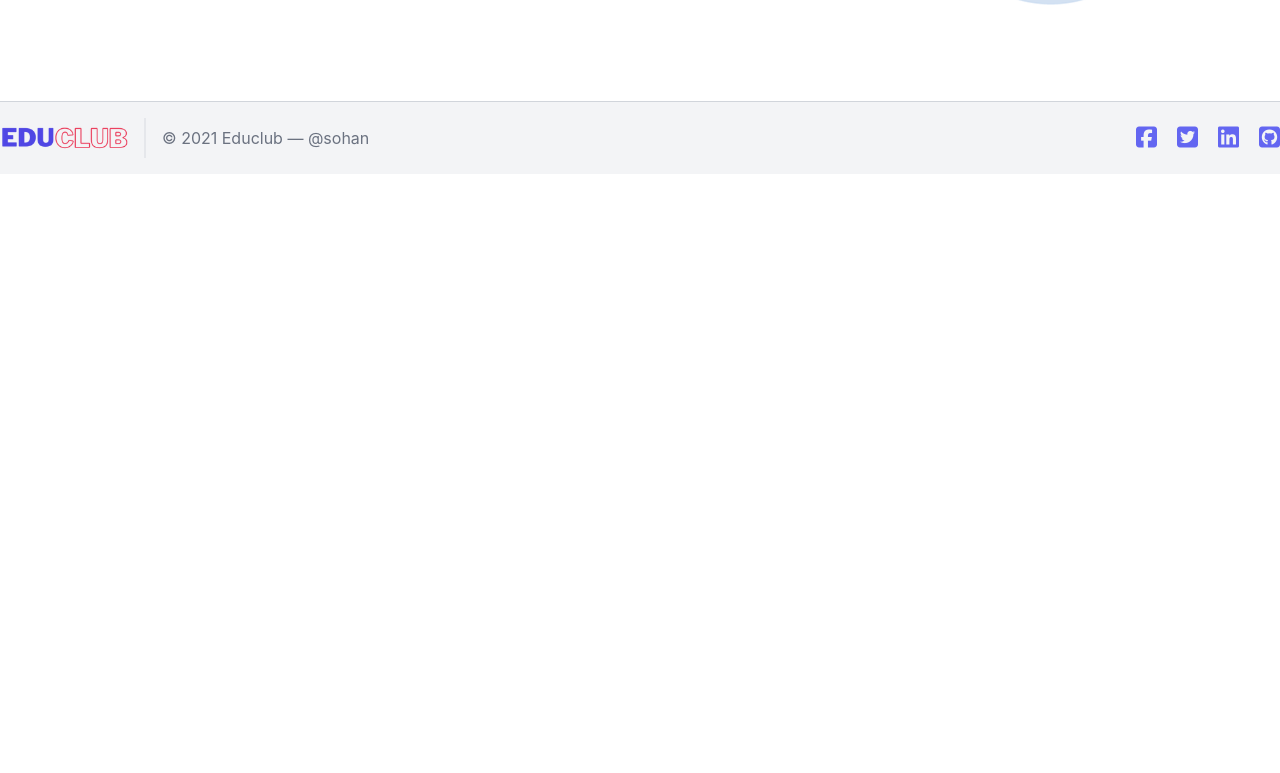
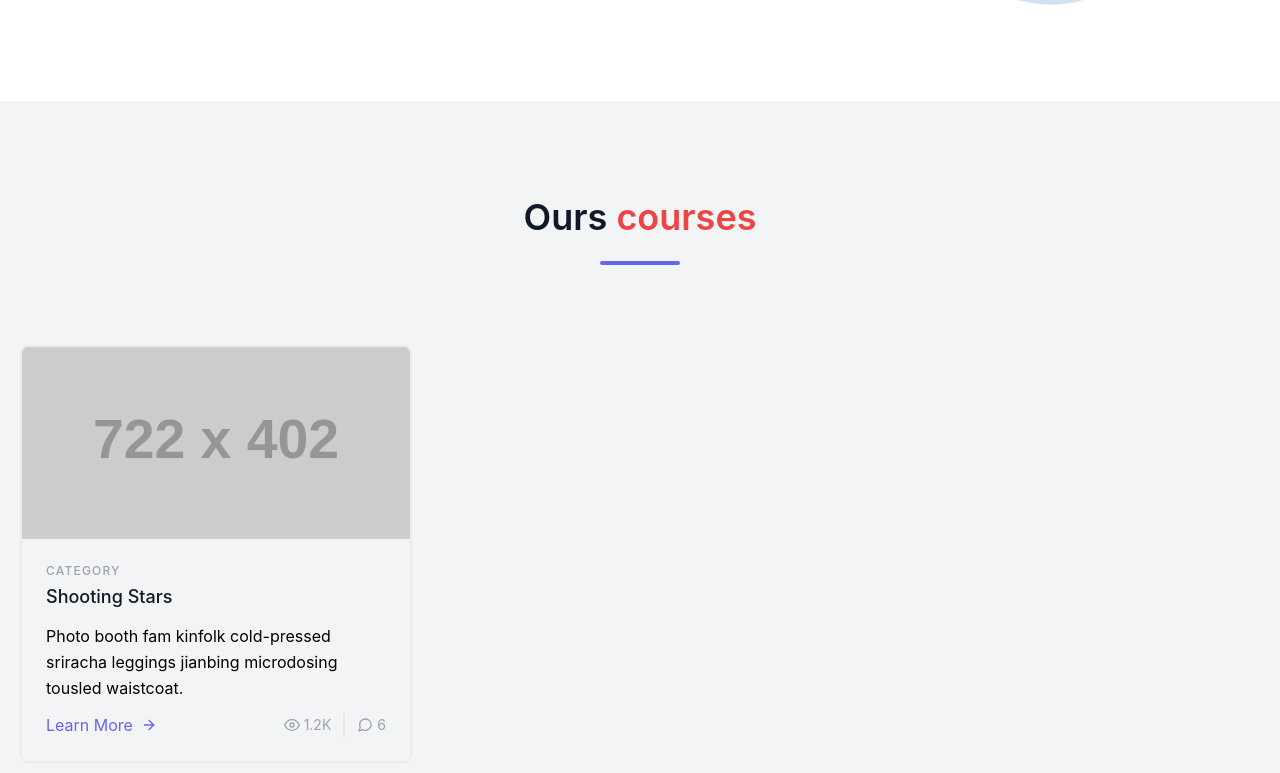
Before and after one commit to coders-sohan/review-website, a React (Create React App) app: page / in a window 1280 px wide. Shown: the part 627-1400 px from the top of the page. Before the commit the page ends 801 px from the top, so only its background shows below. Built offline with nearby package versions, Linux system fonts and the light colour scheme; the HTML template or start-up script is replaced by a standard one.

Commit message:
course section updated

```diff
--- /dev/null
+++ b/src/components/CourseSection/CourseSection.js
@@ -0,0 +1,87 @@
+import React from "react";
+
+const CourseSection = () => {
+	return (
+		<>
+			<div class="text-center mb-20">
+				<h1 class="sm:text-4xl text-3xl font-semibold title-font text-gray-900 mb-4">
+					Ours <span className="text-red-500">courses</span>
+				</h1>
+				<div class="flex mt-6 justify-center">
+					<div class="w-20 h-1 rounded-full bg-indigo-500 inline-flex"></div>
+				</div>
+			</div>
+			<div class="flex flex-wrap -m-4">
+				<div class="p-4 md:w-1/3">
+					<div class="h-full border-2 border-gray-200 border-opacity-60 rounded-lg overflow-hidden">
+						<img
+							class="lg:h-48 md:h-36 w-full object-cover object-center"
+							src="https://dummyimage.com/722x402"
+							alt="blog"
+						/>
+						<div class="p-6">
+							<h2 class="tracking-widest text-xs title-font font-medium text-gray-400 mb-1">
+								CATEGORY
+							</h2>
+							<h1 class="title-font text-lg font-medium text-gray-900 mb-3">
+								Shooting Stars
+							</h1>
+							<p class="leading-relaxed mb-3">
+								Photo booth fam kinfolk cold-pressed sriracha leggings jianbing
+								microdosing tousled waistcoat.
+							</p>
+							<div class="flex items-center flex-wrap ">
+								<a class="text-indigo-500 inline-flex items-center md:mb-2 lg:mb-0">
+									Learn More
+									<svg
+										class="w-4 h-4 ml-2"
+										viewBox="0 0 24 24"
+										stroke="currentColor"
+										stroke-width="2"
+										fill="none"
+										stroke-linecap="round"
+										stroke-linejoin="round"
+									>
+										<path d="M5 12h14"></path>
+										<path d="M12 5l7 7-7 7"></path>
+									</svg>
+								</a>
+								<span class="text-gray-400 mr-3 inline-flex items-center lg:ml-auto md:ml-0 ml-auto leading-none text-sm pr-3 py-1 border-r-2 border-gray-200">
+									<svg
+										class="w-4 h-4 mr-1"
+										stroke="currentColor"
+										stroke-width="2"
+										fill="none"
+										stroke-linecap="round"
+										stroke-linejoin="round"
+										viewBox="0 0 24 24"
+									>
+										<path d="M1 12s4-8 11-8 11 8 11 8-4 8-11 8-11-8-11-8z"></path>
+										<circle cx="12" cy="12" r="3"></circle>
+									</svg>
+									1.2K
+								</span>
+								<span class="text-gray-400 inline-flex items-center leading-none text-sm">
+									<svg
+										class="w-4 h-4 mr-1"
+										stroke="currentColor"
+										stroke-width="2"
+										fill="none"
+										stroke-linecap="round"
+										stroke-linejoin="round"
+										viewBox="0 0 24 24"
+									>
+										<path d="M21 11.5a8.38 8.38 0 01-.9 3.8 8.5 8.5 0 01-7.6 4.7 8.38 8.38 0 01-3.8-.9L3 21l1.9-5.7a8.38 8.38 0 01-.9-3.8 8.5 8.5 0 014.7-7.6 8.38 8.38 0 013.8-.9h.5a8.48 8.48 0 018 8v.5z"></path>
+									</svg>
+									6
+								</span>
+							</div>
+						</div>
+					</div>
+				</div>
+			</div>
+		</>
+	);
+};
+
+export default CourseSection;
--- a/src/components/Footer/Footer.js
+++ b/src/components/Footer/Footer.js
@@ -4,7 +4,7 @@ import logo from "../../img/educlub.png";
 
 const Footer = () => {
 	return (
-		<footer className=" bg-gray-100 border-t border-gray-300">
+		<footer className=" bg-gray-50 border-t border-gray-300">
 			<div className="container py-4 mx-auto flex items-center sm:flex-row flex-col">
 				<NavLink to="/">
 					<img src={logo} className="w-32" alt="logo" />
--- a/src/components/Header/Header.js
+++ b/src/components/Header/Header.js
@@ -4,7 +4,7 @@ import logo from "../../img/educlub.png";
 
 const Header = () => {
 	return (
-		<header className=" bg-gray-100 border-b border-gray-300">
+		<header className=" bg-gray-50 border-b border-gray-300">
 			<div className="container mx-auto flex flex-wrap py-3 flex-col md:flex-row items-center">
 				<NavLink to="/">
 					<img src={logo} alt="logo" />
--- a/src/components/HeroSection/HeroSection.js
+++ b/src/components/HeroSection/HeroSection.js
@@ -1,5 +1,5 @@
 import React from "react";
-import heroImg from '../../img/edu_1.png';
+import heroImg from "../../img/edu_1.png";
 
 const HeroSection = () => {
 	return (
@@ -21,7 +21,10 @@ const HeroSection = () => {
 				</p>
 				<div className="flex justify-center">
 					<button className="inline-flex text-white bg-indigo-500 border-0 py-2 px-5 focus:outline-none hover:bg-indigo-600 rounded text-lg focus:ring-2 ring-offset-2 ring-indigo-500 transition duration-300 ease-linear">
-						Enroll Now
+						<span className="mr-3">Enroll Now</span>
+						<span>
+							<i class="fas fa-check-double text-base"></i>
+						</span>
 					</button>
 					<button className="ml-4 inline-flex text-white bg-gray-800 border-0 py-2 px-5 focus:outline-none hover:bg-gray-600 rounded text-lg focus:ring-2 ring-offset-2 ring-gray-600 transition duration-300 ease-linear">
 						<span className="mr-3">Login</span>
--- a/src/components/Home/Home.js
+++ b/src/components/Home/Home.js
@@ -1,15 +1,23 @@
 import React from "react";
+import CourseSection from "../CourseSection/CourseSection";
 import HeroSection from "../HeroSection/HeroSection";
 
 const Home = () => {
 	return (
-        // hero section
-		<section>
-			<div className="container mx-auto flex px-5 py-24 md:flex-row flex-col items-center">
-				<HeroSection></HeroSection>
-			</div>
-		</section>
-        // course section
+		<>
+			{/* Hero section */}
+			<section>
+				<div className="container mx-auto flex px-5 py-24 md:flex-row flex-col items-center">
+					<HeroSection></HeroSection>
+				</div>
+			</section>
+			{/* course section */}
+			<section class="bg-gray-100">
+				<div class="container px-5 py-24 mx-auto">
+					<CourseSection></CourseSection>
+				</div>
+			</section>
+		</>
 	);
 };
 
```
